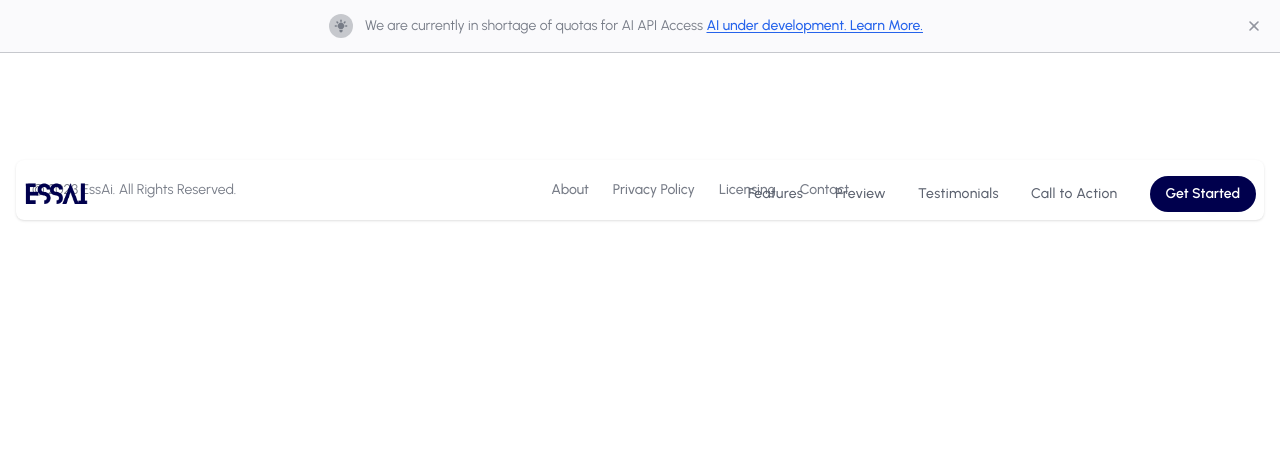
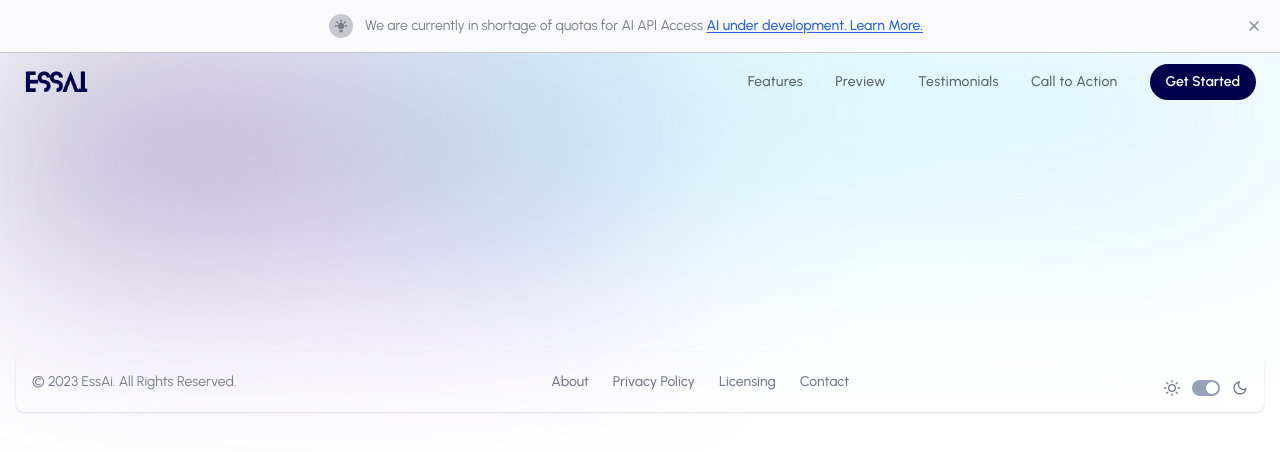
Before and after one commit to Ess-ai/essai, a React (Vite) app: page /download/android in a window 1280 px wide. Shown: the top 452 px of the page. Built offline with nearby package versions, Linux system fonts and the light colour scheme.

Commit message:
download apk

```diff
--- a/src/components/Preview.tsx
+++ b/src/components/Preview.tsx
@@ -24,9 +24,9 @@ const Preview = () => {
                     <div className="flex justify-center">
 
                     <div className="mt-12 grid grid-cols-2">
-                        <a href="https://store.samsung.com/">
+                        <a href="/download/android/">
                             <button className="p-4 transition duration-200">
-                                <img src="./images/clients/samsung.jpeg" className="h-12 w-auto mx-auto float-right scale-100" loading="lazy" alt="client logo" width="" height="" />
+                                <img src="./images/clients/get_for_android.png" className="h-12 w-auto mx-auto float-right scale-100" loading="lazy" alt="client logo" width="" height="" />
                             </button>
                         </a>
                         <a href="https://github.com/JosephGakah/essai-app/">
--- /dev/null
+++ b/src/pages/AndroidApk.tsx
@@ -0,0 +1,21 @@
+import React from 'react'
+
+const AndroidApk = () => {
+  return (
+    <>
+        <div className="relative" id="home">
+            <div aria-hidden="true" className="absolute inset-0 grid grid-cols-2 -space-x-52 opacity-40 dark:opacity-20">
+                <div className="blur-[106px] h-56 bg-gradient-to-br from-primary to-purple-400 dark:from-blue-700"></div>
+                <div className="blur-[106px] h-32 bg-gradient-to-r from-cyan-400 to-sky-300 dark:to-indigo-600"></div>
+            </div>
+            <div className="max-w-7xl mx-auto px-6 md:px-12 xl:px-6">
+                <div className="relative pt-36 ml-auto">
+
+                </div>
+            </div>
+        </div>
+    </>
+  )
+}
+
+export default AndroidApk
--- a/src/pages/index.ts
+++ b/src/pages/index.ts
@@ -1,7 +1,9 @@
+import AndroidApk from "./AndroidApk";
 import Home from "./Home";
 import Update from "./Update";
 
 export{
     Home,
-    Update
+    Update,
+    AndroidApk
 }
--- a/src/router/router.tsx
+++ b/src/router/router.tsx
@@ -1,11 +1,12 @@
 import {Routes, Route} from 'react-router-dom';
-import { Home, Update } from '../pages';
+import { AndroidApk, Home, Update } from '../pages';
 
 const AppRouter = () => {
   return (
   <Routes>
     <Route path='/' element={<Home />} />
     <Route path='/update/ai-development' element={<Update />} />
+    <Route path='/download/android' element={<AndroidApk />} />
   </Routes>
   )
 }
```
Also changed, not shown: public/images/clients/get_for_android.png (added).
